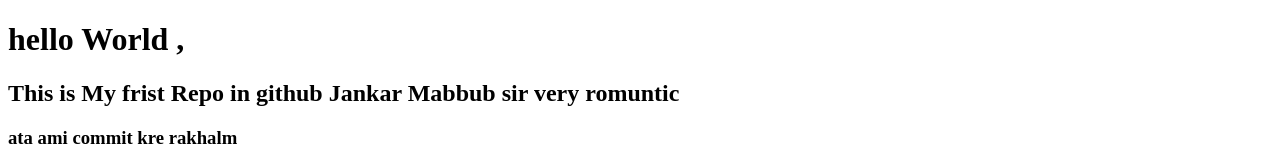
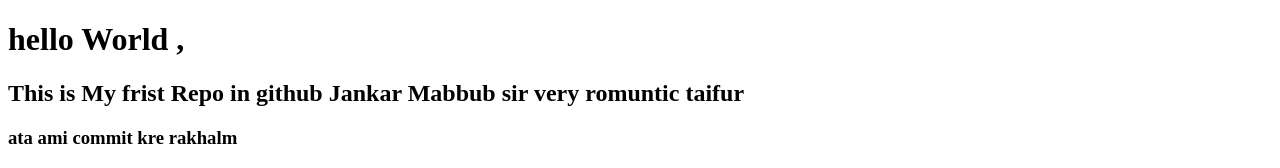
Before and after one commit to arrahman5778-dev/frist_repo_wdjm, a plain HTML site: page index.html in a window 1280 px wide. Shown: the top 168 px of the page. Drawn offline with Linux system fonts and the light colour scheme.

Commit message:
new name

```diff
--- a/index.html
+++ b/index.html
@@ -8,7 +8,7 @@
 </head>
 <body>
   <h1>hello World , </h1>
-  <h2>This is  My frist Repo in github Jankar Mabbub sir very romuntic</h2>
+  <h2>This is  My frist Repo in github Jankar Mabbub sir very romuntic taifur</h2>
   <h3>ata ami commit kre rakhalm </h3>
   <p>Lorem ipsum dolor sit amet consectetur adipisicing elit. Dolorem incidunt facilis ea fugit minus et porro cupiditate dolores officia nostrum! Fugit qui at, sed voluptatibus quam expedita vitae similique eveniet.</p>
   <img src="img/one.jpg" alt="">
```
